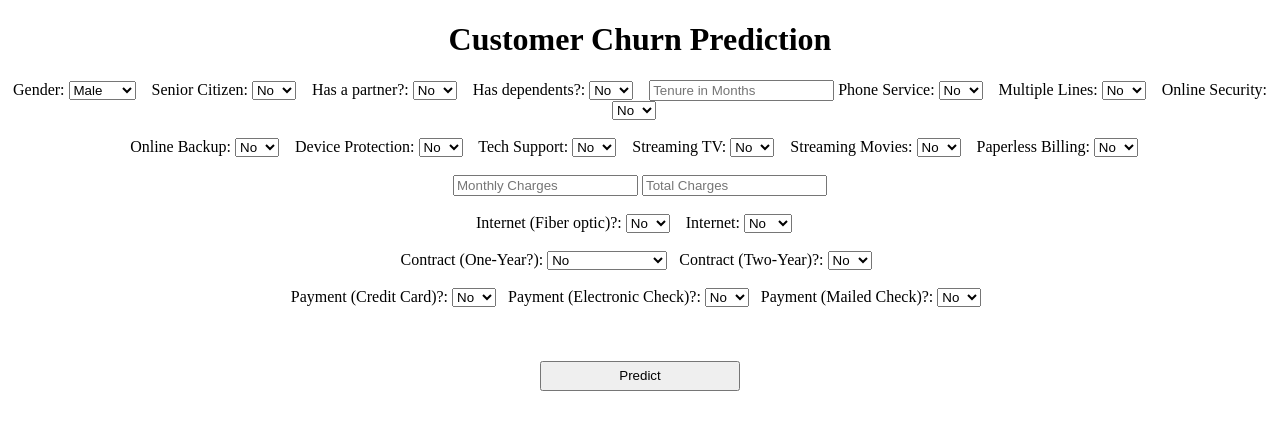
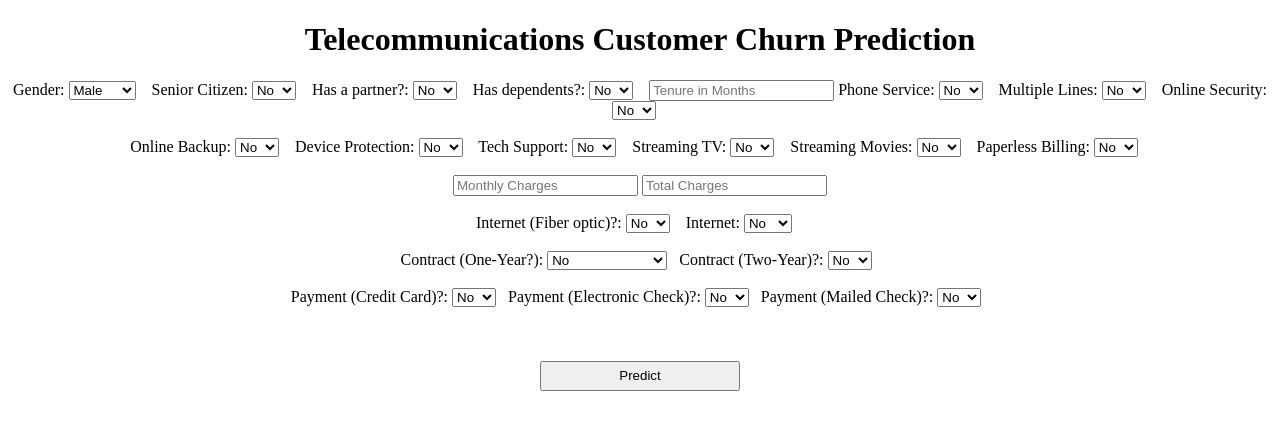
Before and after one commit to brandonkongwe/Churn-Prediction, a Flask app: page / in a window 1280 px wide. Shown: the top 430 px of the page. Run offline with Flask 3, Linux system fonts and the light colour scheme; parts of the project's set-up code (start-up, migrations or seed data) failed here and were passed over.

Commit message:
modified:   app.py 	modified:   templates/index.html

```diff
--- a/app.py
+++ b/app.py
@@ -1,11 +1,10 @@
 from flask import Flask, request, render_template
 from keras.models import load_model
-from sklearn.preprocessing import MinMaxScaler
-import numpy as np
 import pandas as pd
 import joblib
 
 
+# Initializing Flask application
 app = Flask(__name__)
 
 # Loading the pre-trained deep neural network
@@ -22,23 +21,26 @@ def home():
 @app.route('/predict', methods=['POST'])
 def predict():
     try:
+        # Getting input features from user input
         input_features = request.form.to_dict()
+
+        # Placing the input features into a Pandas dataframe
         features = pd.DataFrame([input_features])
         print(features)
 
+        # Using the loaded data scaler to scale the input features
         scaled_features = min_scaler.transform(features)
         print(scaled_features)
 
+        # Performing prediction using the loaded DNN model
         prediction = model.predict(scaled_features)
         print(prediction)
 
+        # Getting prediction output
         output = round(prediction[0, 0] * 100, 1)
         print(output)
 
-        # output = 'Yes' if prediction[0, 0] > 0.5 else 'No'
-        # print(output)
-
-        return render_template('index.html', result='Churn Probability: {}%'.format(output))
+        return render_template('index.html', result='This customer\'s churn probability is {}%'.format(output))
     except Exception as e:
         return render_template('index.html', result='Error: {}'.format(str(e)))
 
--- a/templates/index.html
+++ b/templates/index.html
@@ -10,7 +10,7 @@
 
     <div class="login">
         <center>
-            <h1>Customer Churn Prediction</h1>
+            <h1>Telecommunications Customer Churn Prediction</h1>
         </center>
 
         <!-- Main Input For Receiving Query to our ML -->
@@ -165,9 +165,9 @@
         </form>
         <br>
         <center>
-
+            <h3>
                 {{ result }}
-
+            </h3>
         </center>
     </div>
 
```
